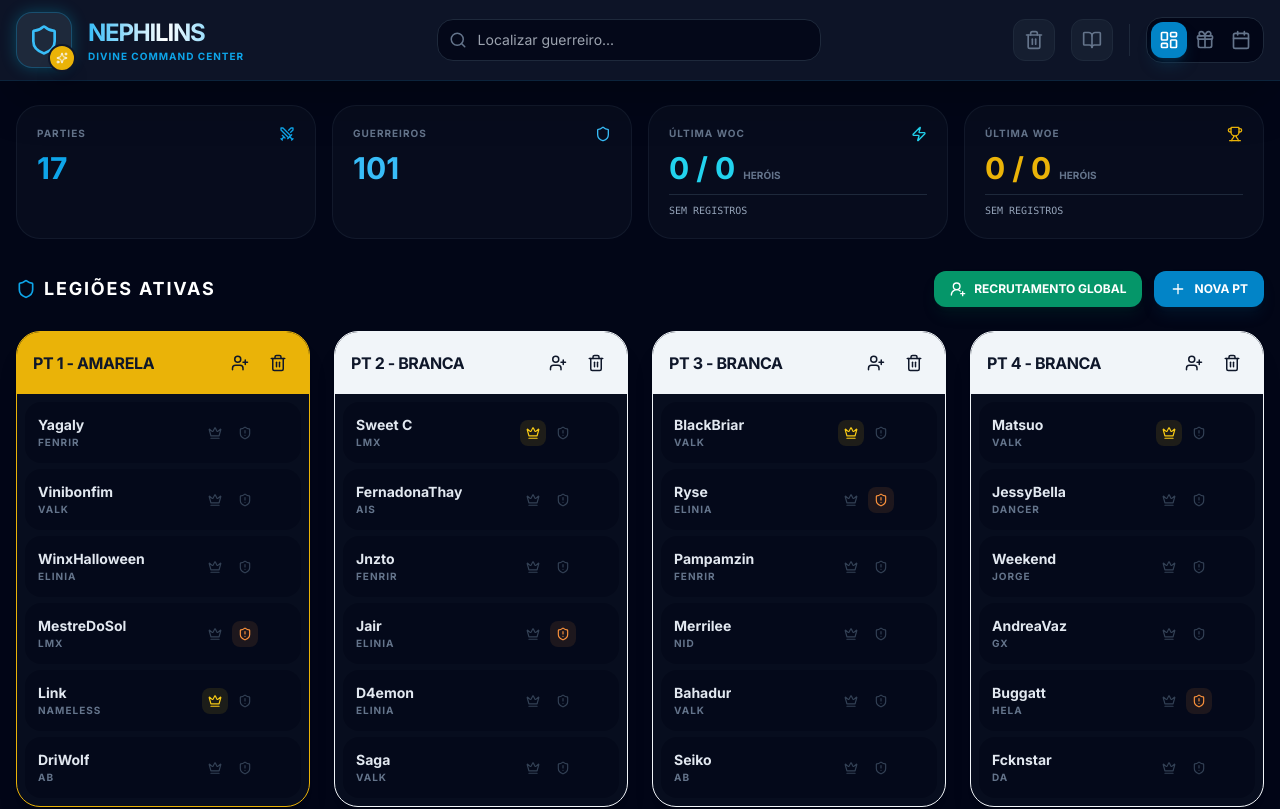
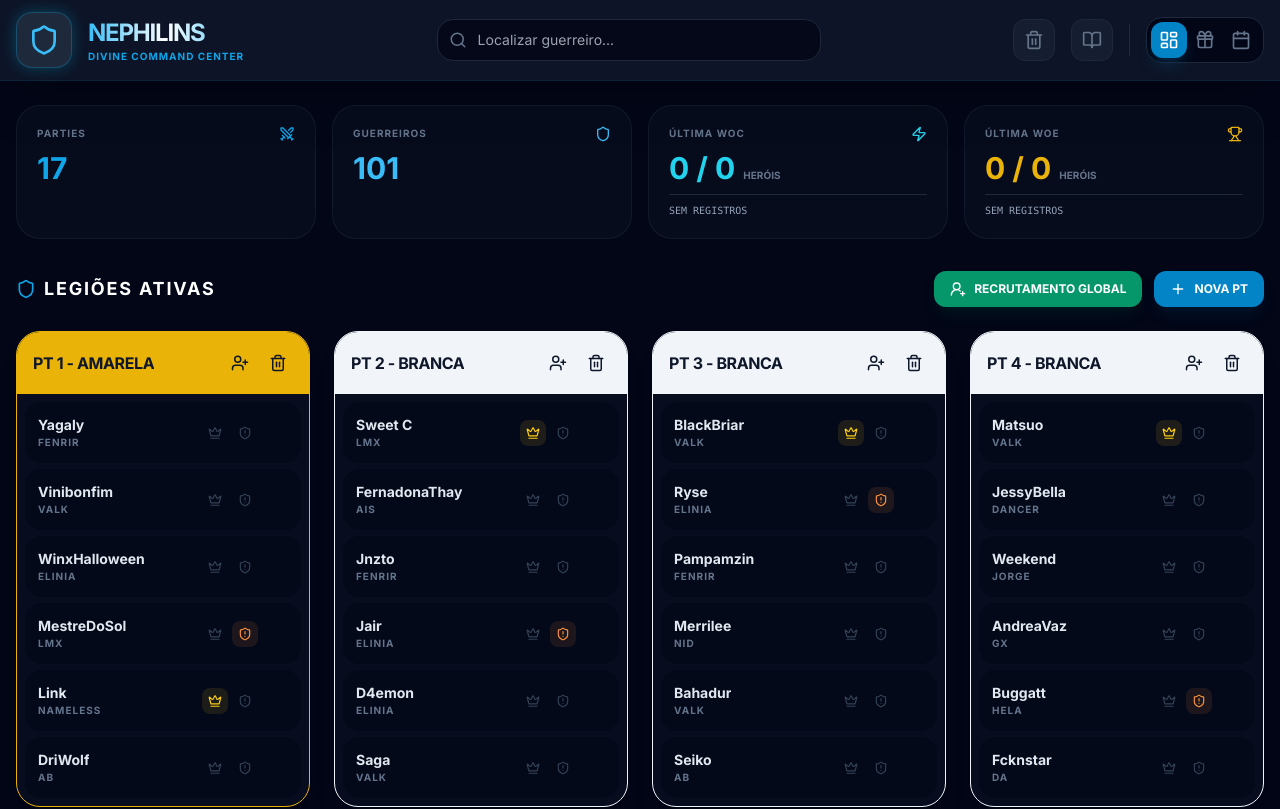
Before and after one commit to brsniper/nephilins-guild-manager, a React (Vite) app: page / in a window 1280 px wide. Shown: the top 809 px of the page. Built offline with nearby package versions, Linux system fonts and the light colour scheme.

Commit message:
Disable logo generation button temporarily

```diff
--- a/App.tsx
+++ b/App.tsx
@@ -151,14 +151,8 @@ const App: React.FC = () => {
   };
 
   const generateModernLogo = async () => {
-    setIsGeneratingLogo(true);
-    try {
-      const response = await fetch("/api/generate-logo", { method: "POST" });
-      const data = await response.json();
-      if (data.success) {
-        setGuildLogo(data.logo);
-      }
-    } catch (e) { console.error(e); } finally { setIsGeneratingLogo(false); }
+    // TODO: Implement logo generation with backend API
+    console.log('Logo generation coming soon!');
   };
 
   const handleAddPT = () => {
@@ -282,7 +276,7 @@ const App: React.FC = () => {
                 {guildLogo ? <img src={guildLogo} className="w-full h-full object-cover" /> : <Shield className="text-sky-400" size={32} />}
                 {isGeneratingLogo && <div className="absolute inset-0 bg-black/60 flex items-center justify-center"><Loader2 className="animate-spin text-sky-400" /></div>}
               </div>
-              <button onClick={generateModernLogo} className="absolute -bottom-1 -right-1 bg-yellow-500 p-1.5 rounded-full border-2 border-slate-900 hover:bg-yellow-400 shadow-xl"><Sparkles size={12} /></button>
+              {/* <button onClick={generateModernLogo} className="absolute -bottom-1 -right-1 bg-yellow-500 p-1.5 rounded-full border-2 border-slate-900 hover:bg-yellow-400 shadow-xl"><Sparkles size={12} /></button> */}
             </div>
             <div>
               <h1 className="text-2xl font-black tracking-tighter bg-clip-text text-transparent bg-gradient-to-r from-sky-400 via-white to-sky-400">NEPHILINS</h1>
```
